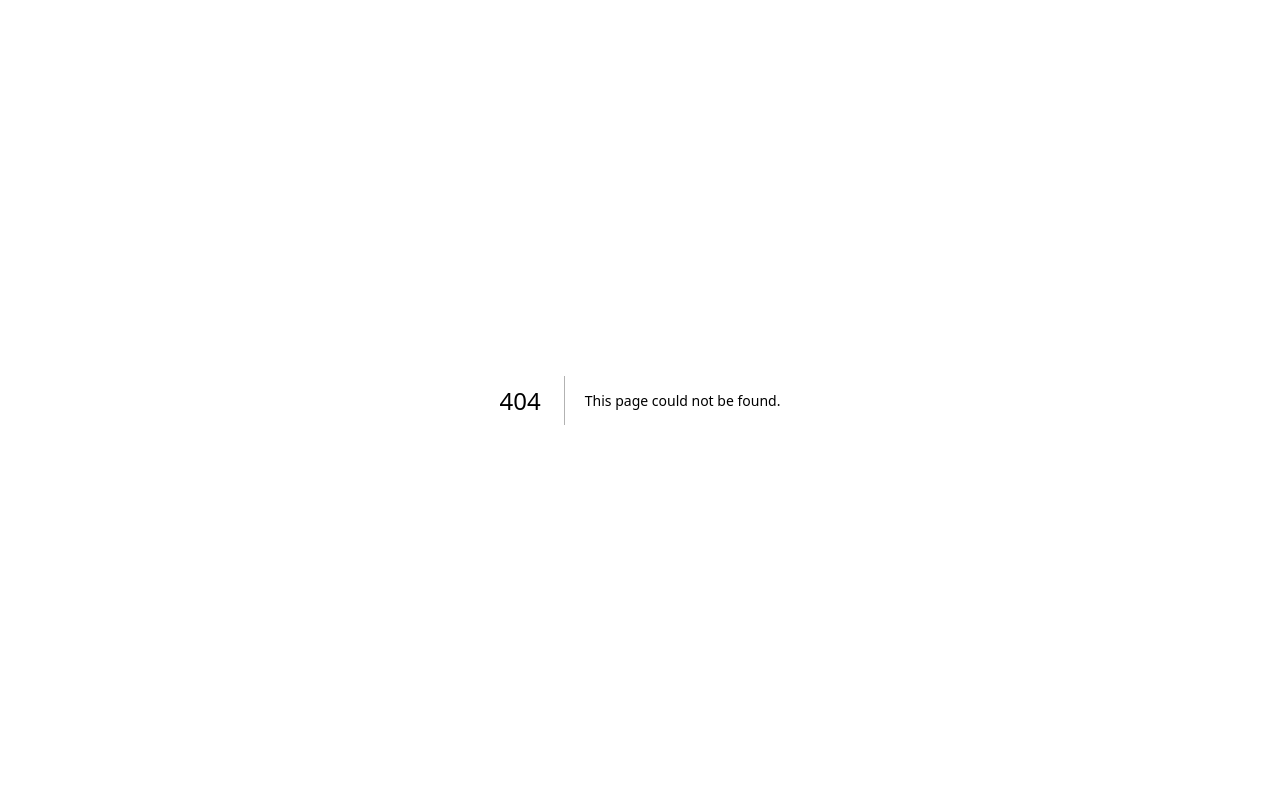
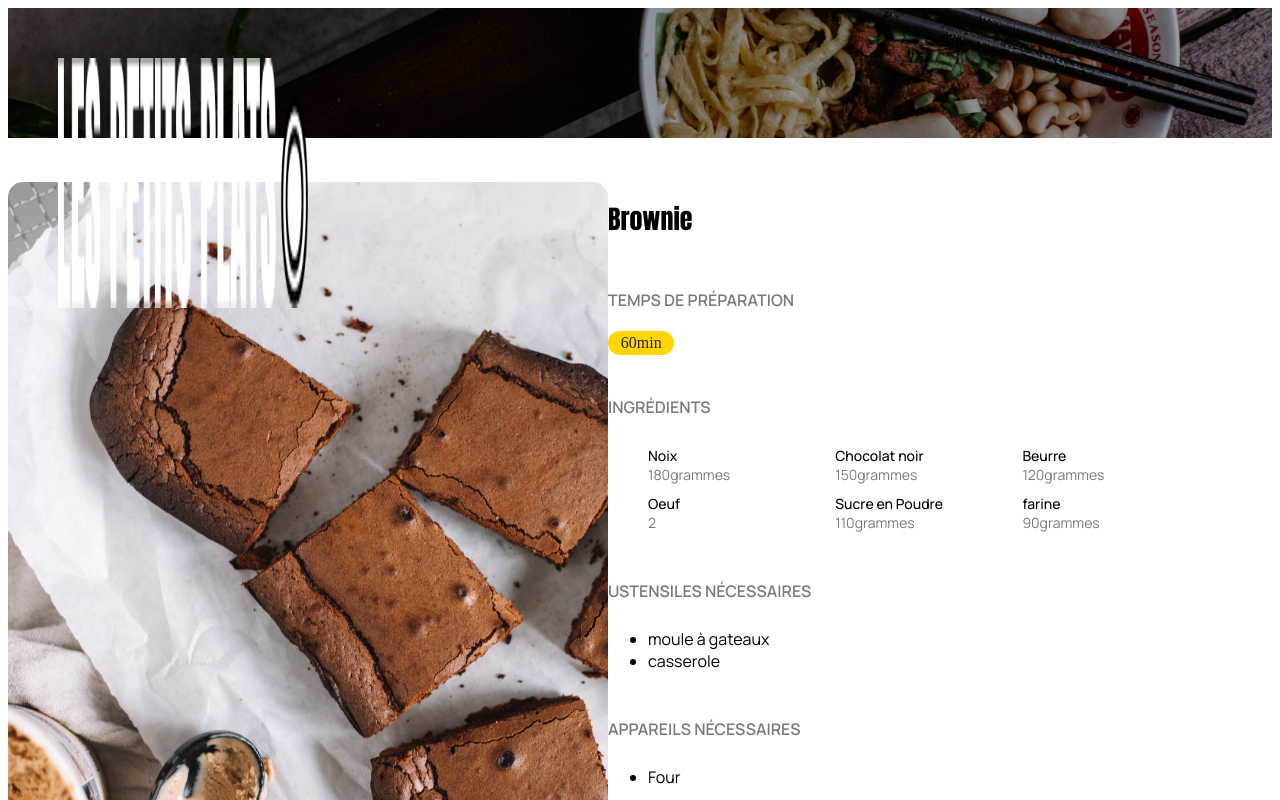
Before and after one commit to Nathan2IQ/les-Petits-Plats, a Next.js app: page /recipes/brownie in a window 1280 px wide. Before the commit this address had no page. Shown: the top 800 px of the page. Built offline with nearby package versions, Linux system fonts and the light colour scheme.

Commit message:
Page des recettes
Les pages des recettes et la navigation à été mise en place.

```diff
--- /dev/null
+++ b/app/components/RecipeHeader/RecipeHeader.jsx
@@ -0,0 +1,21 @@
+import Image from "next/image";
+import recipeHeaderStyles from "./RecipeHeader.module.scss";
+
+export default function Header() {
+  return (
+    <header className={recipeHeaderStyles.header}>
+      <img
+        className={recipeHeaderStyles.banner}
+        src="/bannerImg.png"
+        alt="Header Image"
+      />
+      <Image
+        className={recipeHeaderStyles.logo}
+        src="/logo.png"
+        alt="Logo"
+        width={250}
+        height={250}
+      />
+    </header>
+  );
+}
--- /dev/null
+++ b/app/components/RecipeHeader/RecipeHeader.module.scss
@@ -0,0 +1,15 @@
+.header {
+  position: relative;
+
+  .banner {
+    width: 100%;
+    height: 130px;
+    object-fit: cover;
+  }
+
+  .logo {
+    position: absolute;
+    top: 50px;
+    left: 50px;
+  }
+}
--- /dev/null
+++ b/app/components/RecipePage/RecipePage.jsx
@@ -0,0 +1,114 @@
+"use client";
+
+import { useParams } from "next/navigation";
+import recipes from "@/data/recipes.json";
+import styles from "./RecipePage.module.scss";
+
+import { Anton, Manrope } from "next/font/google";
+
+const anton = Anton({
+  subsets: ["latin"],
+  weight: ["400"],
+});
+
+const manrope = Manrope({
+  subsets: ["latin"],
+});
+
+export default function RecipePage() {
+  // Récupère le slug dans l'URL
+  const params = useParams();
+  const slug = params.slug;
+
+  // Recherche la recette correspondante dans le JSON
+  const recipe = recipes.find((r) => r.slug === slug);
+
+  if (!recipe)
+    return <div className={styles.notFound}>Recette introuvable.</div>;
+
+  // Pour compatibilité, certains champs peuvent différer dans le JSON
+  const appliances =
+    recipe.appliances || (recipe.appliance ? [recipe.appliance] : []);
+  const utensils = recipe.utensils || recipe.ustensils || [];
+
+  return (
+    <div className={styles.recipePageContainer}>
+      {/* Image à gauche */}
+      <div className={styles.recipeImageWrapper}>
+        <img
+          src={`/img-recipes/${recipe.image}`}
+          alt={recipe.name}
+          className={styles.recipeImage}
+        />
+      </div>
+      {/* Infos recette à droite */}
+      <div className={styles.recipeInfo}>
+        <h1 className={styles.recipeTitle} style={anton.style}>
+          {recipe.name}
+        </h1>
+        {/* Temps de préparation */}
+        <div className={styles.recipeTime}>
+          <h2 style={manrope.style}>Temps de préparation</h2>
+          <span>{recipe.time}min</span>
+        </div>
+        {/* Ingrédients */}
+        <div className={styles.recipeIngredientsCtn}>
+          <h2 className={styles.recipeH2} style={manrope.style}>
+            Ingrédients
+          </h2>
+          <ul className={styles.recipeUl}>
+            {recipe.ingredients.map((ing, idx) => (
+              <li key={idx} className={styles.recipeLi} style={manrope.style}>
+                <span className={styles.ingredientName} style={manrope.style}>
+                  {ing.ingredient}
+                </span>
+                {(ing.quantity || ing.unit) && (
+                  <span
+                    className={styles.ingredientQuantity}
+                    style={manrope.style}
+                  >
+                    {ing.quantity ? ` ${ing.quantity}` : ""}
+                    {ing.unit ? ing.unit : ""}
+                  </span>
+                )}
+              </li>
+            ))}
+          </ul>
+        </div>
+
+        {utensils.length > 0 && (
+          <div className={styles.recipeSection}>
+            <h2 style={manrope.style}>Ustensiles nécessaires</h2>
+            <ul>
+              {utensils.map((u, idx) => (
+                <li style={manrope.style} key={idx}>
+                  {u}
+                </li>
+              ))}
+            </ul>
+          </div>
+        )}
+
+        {appliances.length > 0 && (
+          <div className={styles.recipeSection}>
+            <h2 style={manrope.style}>Appareils nécessaires</h2>
+            <ul>
+              {appliances.map((a, idx) => (
+                <li style={manrope.style} key={idx}>
+                  {a}
+                </li>
+              ))}
+            </ul>
+          </div>
+        )}
+
+        <div className={styles.recipeSection}>
+          <h2 style={manrope.style}>Recette</h2>
+          <p className={styles.recipeDescription} style={manrope.style}>
+            {recipe.description}
+          </p>
+        </div>
+      </div>
+    </div>
+  );
+}
--- /dev/null
+++ b/app/components/RecipePage/RecipePage.module.scss
@@ -0,0 +1,77 @@
+.recipePageContainer {
+  display: flex;
+  justify-content: space-between;
+  margin: 40px 0;
+  background-color: white;
+
+  .recipeImageWrapper {
+    display: flex;
+    justify-content: center;
+    width: 50%;
+
+    .recipeImage {
+      width: 600px;
+      height: 730px;
+      border-radius: 15px;
+      object-fit: cover;
+    }
+  }
+
+  .recipeInfo {
+    width: 60%;
+
+    h2 {
+      font-size: 16px;
+      font-weight: 600;
+      color: #7a7a7a;
+      text-transform: uppercase;
+      padding: 30px 0 10px 0;
+    }
+
+    .recipeTitle {
+      font-size: 26px;
+      margin-bottom: 20px;
+    }
+
+    .recipeTime {
+      span {
+        background: #ffd600;
+        border-radius: 20px;
+        padding: 0.2em 0.8em;
+        font-weight: 400;
+        color: #222;
+      }
+    }
+
+    .recipeIngredientsCtn {
+      .recipeUl {
+        display: flex;
+        flex-wrap: wrap;
+        margin: 10px 0 0 0;
+
+        .recipeLi {
+          display: flex;
+          flex-direction: column;
+          width: 30%;
+          box-sizing: border-box;
+          padding: 5px 0;
+
+          .ingredientName {
+            font-size: 14px;
+            font-weight: 500;
+          }
+
+          .ingredientQuantity {
+            color: #7a7a7a;
+            font-size: 14px;
+            font-weight: 400;
+          }
+        }
+      }
+    }
+
+    .recipeSection {
+      width: 60%;
+    }
+  }
+}
--- a/app/components/Recipes/Recipes.jsx
+++ b/app/components/Recipes/Recipes.jsx
@@ -18,7 +18,7 @@ export default function Recipes() {
     <section className={recipesStyles.recipesSection}>
       {recipes.map((recipe) => (
         <article key={recipe.id} className={recipesStyles.recipeCard}>
-          <Link href="#">
+          <Link href={`/recipes/${recipe.slug}`}>
             <div className={recipesStyles.imageWrapper}>
               <Image
                 src={`/img-recipes/${recipe.image}`}
--- a/app/globals.css
+++ b/app/globals.css
@@ -1,4 +1,3 @@
-@import "tailwindcss";
 @import "@fortawesome/fontawesome-free/css/all.min.css";
 
 main {
--- /dev/null
+++ b/app/recipes/[slug]/page.jsx
@@ -0,0 +1,15 @@
+import Recipe from "../../components/RecipePage/RecipePage.jsx";
+import RecipeHeader from "../../components/RecipeHeader/RecipeHeader.jsx";
+import Footer from "../../components/Footer/Footer.jsx";
+
+export default function RecipePage() {
+  return (
+    <>
+      <RecipeHeader />
+      <main>
+        <Recipe />
+      </main>
+      <Footer />
+    </>
+  );
+}
```
